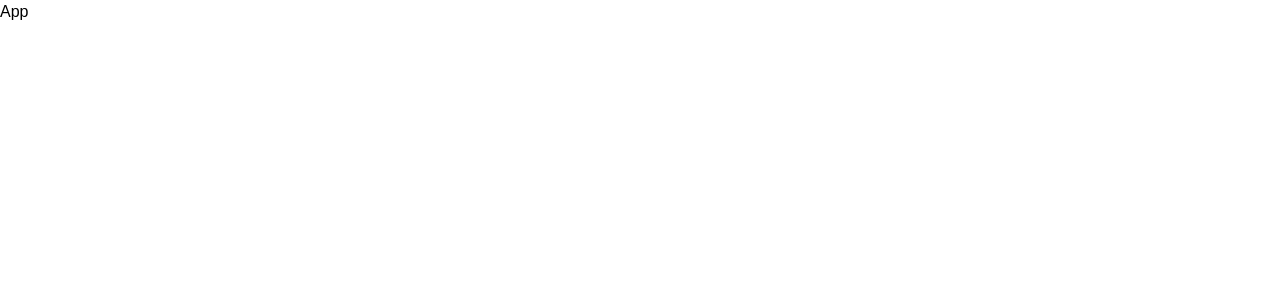
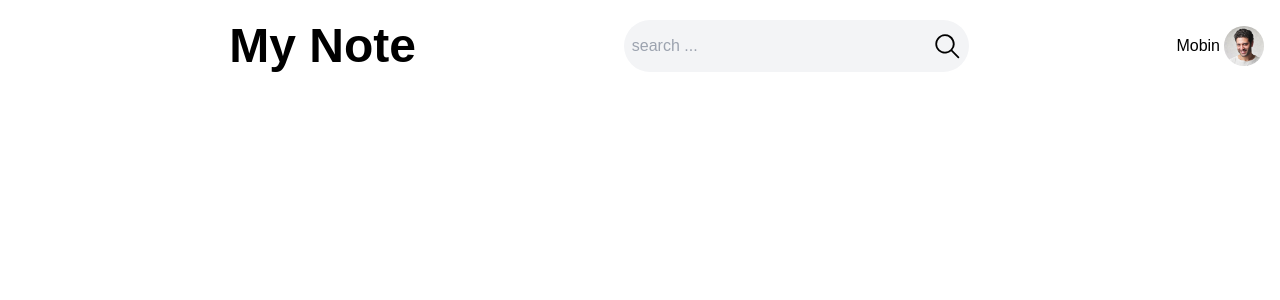
Before and after one commit to mobin-izadi/react-note-app, a React (Create React App) app: page / in a window 1280 px wide. Shown: the top 300 px of the page. Built offline with nearby package versions, Linux system fonts and the light colour scheme.

Commit message:
add compmnent header

```diff
--- a/package.json
+++ b/package.json
@@ -8,6 +8,7 @@
     "@testing-library/user-event": "^13.5.0",
     "react": "^18.3.1",
     "react-dom": "^18.3.1",
+    "react-icons": "^5.3.0",
     "react-scripts": "5.0.1",
     "web-vitals": "^2.1.4"
   },
--- a/src/App.js
+++ b/src/App.js
@@ -1,9 +1,9 @@
 import React, { Component } from 'react'
-
+import NoteApp from './component/NoteApp/NoteApp'
 export class App extends Component {
   render() {
     return (
-      <div>App</div>
+      <NoteApp></NoteApp>
     )
   }
 }
--- /dev/null
+++ b/src/component/Header.js
@@ -0,0 +1,31 @@
+import React, { Component } from 'react'
+import { GoSearch } from "react-icons/go";
+
+export class Header extends Component {
+    render() {
+        return (
+            <div className='flex justify-between items-center py-5'>
+                {/* logo */}
+                <h1 className='text-5xl  font-semibold'>
+                    My Note
+                </h1>
+                {/* search */}
+                <div className='flex justify-between items-center rounded-full bg-gray-100 py-3 px-2 basis-1/3'>
+                    <input type="text" placeholder='search ...' className='bg-transparent outline-none h-full' />
+                    <button>
+                        <GoSearch className='w-7 h-7' />
+                    </button>
+                </div>
+                {/* user panel */}
+                <div className='flex items-center gap-1'>
+                    <span>Mobin</span>
+                    <img src="/images/avatar.jpg" alt="" className='w-10 h-10 rounded-full' />
+                </div>
+
+
+            </div>
+        )
+    }
+}
+
+export default Header
--- /dev/null
+++ b/src/component/NoteApp/NoteApp.js
@@ -0,0 +1,27 @@
+import React, { Component } from 'react'
+import Header from '../Header'
+export class NoteApp extends Component {
+    render() {
+        return (
+            <>
+                <div className='grid grid-cols-12'>
+                    {/* aside */}
+                    <div className='col-span-2'>
+
+                    </div>
+                    {/* header && main */}
+                    <div className='col-span-10'>
+                        <div className="container ">
+                            <Header></Header>
+                        </div>
+
+                    </div>
+
+                </div>
+
+            </>
+        )
+    }
+}
+
+export default NoteApp
--- a/tailwind.config.js
+++ b/tailwind.config.js
@@ -5,9 +5,14 @@ module.exports = {
   ],
   theme: {
     extend: {
+      container: {
+        center: true,
+        padding: '1rem',
+      },
       fontFamily: {
         poppins: ['Poppins', 'sans-serif'], //
       },
+
     },
   },
   plugins: [],
```
Also changed, not shown: public/images/avatar.jpg (added), 1 other file (tests, documents, lock files or other folders).
